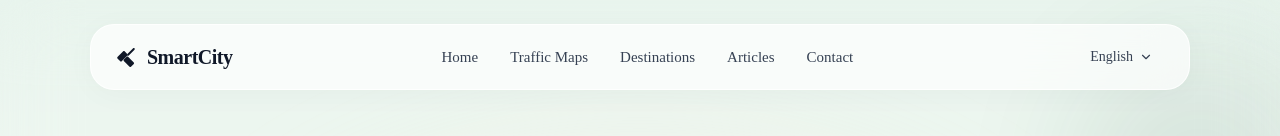
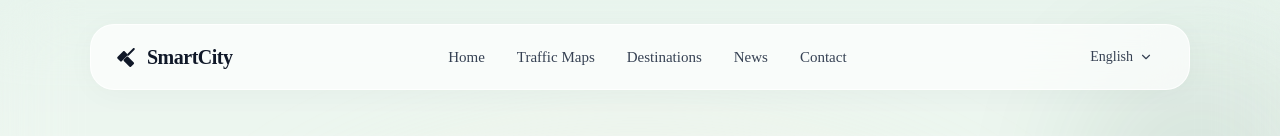
Before and after one commit to alghanifaras/WebDesign-Competition, a Next.js app: page /berita in a window 1280 px wide. Shown: the top 136 px of the page. Built offline with nearby package versions, Linux system fonts and the light colour scheme.

Commit message:
merge traffic pages

```diff
--- a/src/components/Navbar.jsx
+++ b/src/components/Navbar.jsx
@@ -53,7 +53,7 @@ export default function Navbar() {
     { label: "Home", hasDropdown: false, href: "/" },
     { label: "Traffic Maps", hasDropdown: false, href: "/traffic" },
     { label: "Destinations", hasDropdown: false, href: "/destination" },
-    { label: "Articles", hasDropdown: false, href: "/berita" },
+    { label: "News", hasDropdown: false, href: "/berita" },
     { label: "Contact", hasDropdown: false, href: "#" },
   ];
 
```
